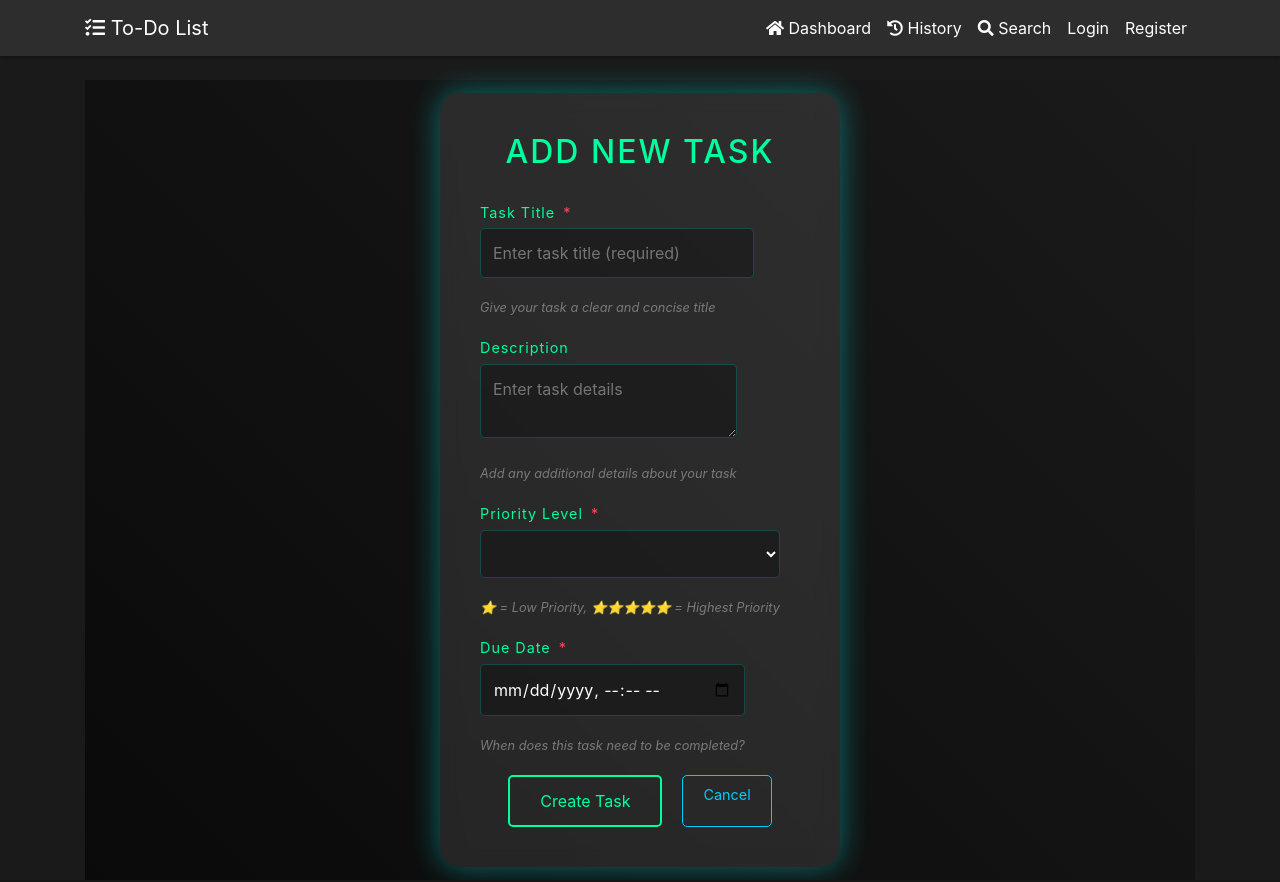
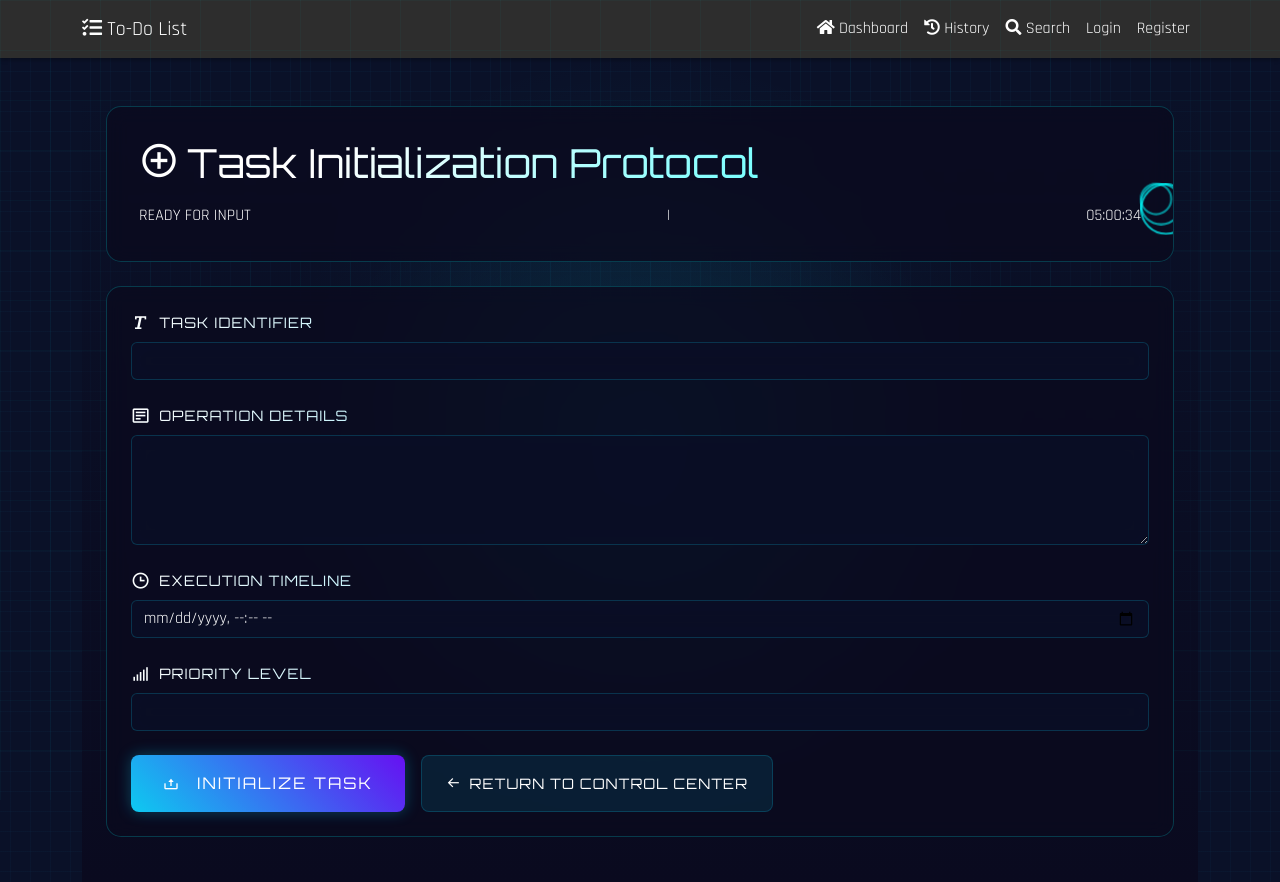
Before and after one commit to SaleemSws/flask-project, a Flask app: template templates/add_task.html in a window 1280 px wide. Run offline with Flask 3, Linux system fonts and the light colour scheme; the template is opened without the code that fills it: values that come from a table or form of the project are taken from there, others are empty; some libraries are stand-ins or nearby versions.

Commit message:
change add_task theme

```diff
--- a/static/css/dashboard.css
+++ b/static/css/dashboard.css
@@ -857,6 +857,7 @@ body {
     padding: 1.5rem;
     position: relative;
     overflow: hidden;
+    animation: fadeIn 0.5s ease-out;
 }
 
 .neural-icon {
@@ -1191,6 +1192,41 @@ body {
     opacity: 1;
 }
 
+/* Form Styles */
+.cyber-form .form-control {
+    background: rgba(var(--bs-dark-rgb), 0.7) !important;
+    border: 1px solid rgba(var(--bs-primary-rgb), 0.2) !important;
+    color: #fff !important;
+    font-family: 'Rajdhani', sans-serif;
+    transition: all 0.3s ease;
+}
+
+.cyber-form .form-control:focus {
+    box-shadow: 0 0 0 0.25rem rgba(var(--bs-primary-rgb), 0.25) !important;
+    border-color: rgba(var(--bs-primary-rgb), 0.5) !important;
+    background: rgba(var(--bs-dark-rgb), 0.8) !important;
+}
+
+.cyber-form label {
+    font-family: 'Orbitron', sans-serif;
+    text-transform: uppercase;
+    letter-spacing: 1px;
+    font-size: 0.9rem;
+    display: flex;
+    align-items: center;
+    gap: 0.5rem;
+}
+
+.cyber-form label i {
+    color: var(--primary-glow);
+    font-size: 1.2rem;
+}
+
+.cyber-form select option {
+    background: rgba(var(--bs-dark-rgb), 0.95);
+    color: #fff;
+}
+
 /* Media Queries */
 @media (max-width: 768px) {
     .stats-container,
--- a/templates/add_task.html
+++ b/templates/add_task.html
@@ -1,183 +1,106 @@
 {% extends "base.html" %}
-{% block title %}Add New Task{% endblock %}
+{% block title %}Initialize New Task{% endblock %}
+
+{% block head %}
+{{ super() }}
+<link href="https://cdn.jsdelivr.net/npm/bootstrap@5.3.2/dist/css/bootstrap.min.css" rel="stylesheet">
+<link href="https://fonts.googleapis.com/css2?family=Orbitron:wght@400;600;900&family=Rajdhani:wght@400;600&display=swap" rel="stylesheet">
+<link href="https://cdn.jsdelivr.net/npm/boxicons@2.1.4/css/boxicons.min.css" rel="stylesheet">
+<link rel="stylesheet" type="text/css" href="{{ url_for('static', filename='css/dashboard.css') }}">
+{% endblock %}
 
 {% block content %}
-<div class="cyber-container">
-    <div class="glass-panel">
-        <h2 class="cyber-title">Add New Task <span class="glow"></span></h2>
-        <form method="POST" class="cyber-form">
-            {{ form.hidden_tag() }}
-            <div class="input-group">
-                <div class="cyber-input">
-                    <label class="input-label">Task Title <span class="required">*</span></label>
-                    {{ form.title(class="future-input", placeholder="Enter task title (required)") }}
-                    <small class="help-text">Give your task a clear and concise title</small>
-                    <div class="input-line"></div>
+<div class="cyber-interface">
+    <div class="scanner-line"></div>
+    <div class="grid-overlay"></div>
+
+    <div class="neo-container p-4">
+        <!-- Header -->
+        <div class="ai-header mb-4">
+            <div class="ai-status-ring">
+                <div class="ring"></div>
+                <div class="ring"></div>
+                <div class="ring"></div>
+            </div>
+            <div class="header-content">
+                <h1 class="cyber-title">
+                    <i class='bx bx-plus-circle me-2'></i>Task Initialization Protocol
+                    <div class="glitch-effect"></div>
+                </h1>
+                <div class="system-info">
+                    <span class="status-indicator">READY FOR INPUT</span>
+                    <span class="divider">|</span>
+                    <span class="cyber-time"></span>
                 </div>
             </div>
+        </div>
 
-            <div class="input-group">
-                <div class="cyber-input">
-                    <label class="input-label">Description</label>
-                    {{ form.description(class="future-input", placeholder="Enter task details") }}
-                    <small class="help-text">Add any additional details about your task</small>
-                    <div class="input-line"></div>
+        <!-- Form Container -->
+        <div class="matrix-card p-4">
+            <form method="POST" class="cyber-form">
+                {{ form.hidden_tag() }}
+
+                <!-- Title Field -->
+                <div class="form-group mb-4">
+                    <label class="text-cyber mb-2">
+                        <i class='bx bx-text'></i> Task Identifier
+                    </label>
+                    {{ form.title(class="form-control bg-cyber border-cyber text-light") }}
                 </div>
-            </div>
 
-            <div class="input-group">
-                <div class="cyber-input">
-                    <label class="input-label">Priority Level <span class="required">*</span></label>
-                    {{ form.priority(class="future-input") }}
-                    <small class="help-text">⭐ = Low Priority, ⭐⭐⭐⭐⭐ = Highest Priority</small>
-                    <div class="input-line"></div>
+                <!-- Description Field -->
+                <div class="form-group mb-4">
+                    <label class="text-cyber mb-2">
+                        <i class='bx bx-detail'></i> Operation Details
+                    </label>
+                    {{ form.description(class="form-control bg-cyber border-cyber text-light", rows="4") }}
                 </div>
-            </div>
 
-            <div class="input-group">
-                <div class="cyber-input">
-                    <label class="input-label">Due Date <span class="required">*</span></label>
-                    {{ form.due_date(class="future-input", type="datetime-local") }}
-                    <small class="help-text">When does this task need to be completed?</small>
-                    <div class="input-line"></div>
+                <!-- Due Date Field -->
+                <div class="form-group mb-4">
+                    <label class="text-cyber mb-2">
+                        <i class='bx bx-time'></i> Execution Timeline
+                    </label>
+                    {{ form.due_date(class="form-control bg-cyber border-cyber text-light", type="datetime-local") }}
                 </div>
-            </div>
 
-            <div class="button-group">
-                <button type="submit" class="cyber-button">Create Task</button>
-                <a href="{{ url_for('app_routes.index') }}" class="cyber-button-small">Cancel</a>
-            </div>
-        </form>
+                <!-- Priority Field -->
+                <div class="form-group mb-4">
+                    <label class="text-cyber mb-2">
+                        <i class='bx bx-signal-5'></i> Priority Level
+                    </label>
+                    {{ form.priority(class="form-control bg-cyber border-cyber text-light") }}
+                </div>
+
+                <!-- Submit Button -->
+                <div class="d-flex gap-3">
+                    <button type="submit" class="cyber-btn pulse-btn">
+                        <i class='bx bx-upload'></i>
+                        <span>Initialize Task</span>
+                    </button>
+                    <a href="{{ url_for('app_routes.dashboard') }}" class="cyber-action">
+                        <i class='bx bx-arrow-back'></i>
+                        <span>Return to Control Center</span>
+                    </a>
+                </div>
+            </form>
+        </div>
     </div>
 </div>
 
-<style>
-    .cyber-container {
-        min-height: 100vh;
-        display: flex;
-        align-items: center;
-        justify-content: center;
-        background: linear-gradient(45deg, #0a0a0a, #1a1a1a);
-    }
+<script>
+function updateTime() {
+    const now = new Date();
+    const timeString = now.toLocaleTimeString('en-US', {
+        hour12: false,
+        hour: '2-digit',
+        minute: '2-digit',
+        second: '2-digit'
+    });
+    document.querySelector('.cyber-time').textContent = timeString;
+}
 
-    .glass-panel {
-        background: rgba(255, 255, 255, 0.1);
-        backdrop-filter: blur(10px);
-        border-radius: 20px;
-        padding: 40px;
-        box-shadow: 0 0 20px rgba(0, 255, 255, 0.2);
-        animation: panelGlow 2s infinite alternate;
-        min-width: 400px;
-    }
-
-    .cyber-title {
-        color: #00ff9d;
-        text-transform: uppercase;
-        letter-spacing: 2px;
-        margin-bottom: 30px;
-        text-align: center;
-    }
-
-    .future-input {
-        background: rgba(0, 0, 0, 0.3);
-        border: 1px solid rgba(0, 255, 255, 0.2);
-        color: #fff;
-        padding: 12px;
-        width: 100%;
-        border-radius: 5px;
-        margin-bottom: 15px;
-        transition: all 0.3s ease;
-    }
-
-    .future-input:focus {
-        border-color: #00ff9d;
-        box-shadow: 0 0 15px rgba(0, 255, 157, 0.3);
-        outline: none;
-    }
-
-    .button-group {
-        display: flex;
-        gap: 10px;
-        justify-content: center;
-        margin-top: 20px;
-    }
-
-    .cyber-button {
-        background: transparent;
-        color: #00ff9d;
-        border: 2px solid #00ff9d;
-        padding: 12px 30px;
-        border-radius: 5px;
-        position: relative;
-        overflow: hidden;
-        transition: all 0.3s ease;
-        cursor: pointer;
-        text-decoration: none;
-    }
-
-    .cyber-button:hover {
-        background: #00ff9d;
-        color: #000;
-        box-shadow: 0 0 20px rgba(0, 255, 157, 0.5);
-    }
-
-    .cyber-button.cancel {
-        color: #ff3e3e;
-        border-color: #ff3e3e;
-    }
-
-    .cyber-button.cancel:hover {
-        background: #ff3e3e;
-        color: #000;
-        box-shadow: 0 0 20px rgba(255, 62, 62, 0.5);
-    }
-
-    @keyframes panelGlow {
-        from { box-shadow: 0 0 20px rgba(0, 255, 255, 0.2); }
-        to { box-shadow: 0 0 30px rgba(0, 255, 255, 0.4); }
-    }
-
-    .input-label {
-        color: #00ff9d;
-        display: block;
-        margin-bottom: 5px;
-        font-size: 0.9em;
-        letter-spacing: 1px;
-    }
-
-    .required {
-        color: #ff4757;
-        margin-left: 3px;
-    }
-
-    .help-text {
-        color: #7a7a7a;
-        font-size: 0.8em;
-        margin-top: 5px;
-        display: block;
-        font-style: italic;
-    }
-
-    .input-group {
-        margin-bottom: 20px;
-    }
-
-    .cyber-button-small {
-        background: transparent;
-        color: #00ccff;
-        border: 1px solid #00ccff;
-        padding: 8px 20px;
-        border-radius: 5px;
-        text-decoration: none;
-        margin-left: 10px;
-        font-size: 0.9em;
-        transition: all 0.3s ease;
-    }
-
-    .cyber-button-small:hover {
-        background: #00ccff;
-        color: #000;
-        box-shadow: 0 0 15px rgba(0, 204, 255, 0.5);
-    }
-</style>
+setInterval(updateTime, 1000);
+updateTime();
+</script>
 {% endblock %}
```
